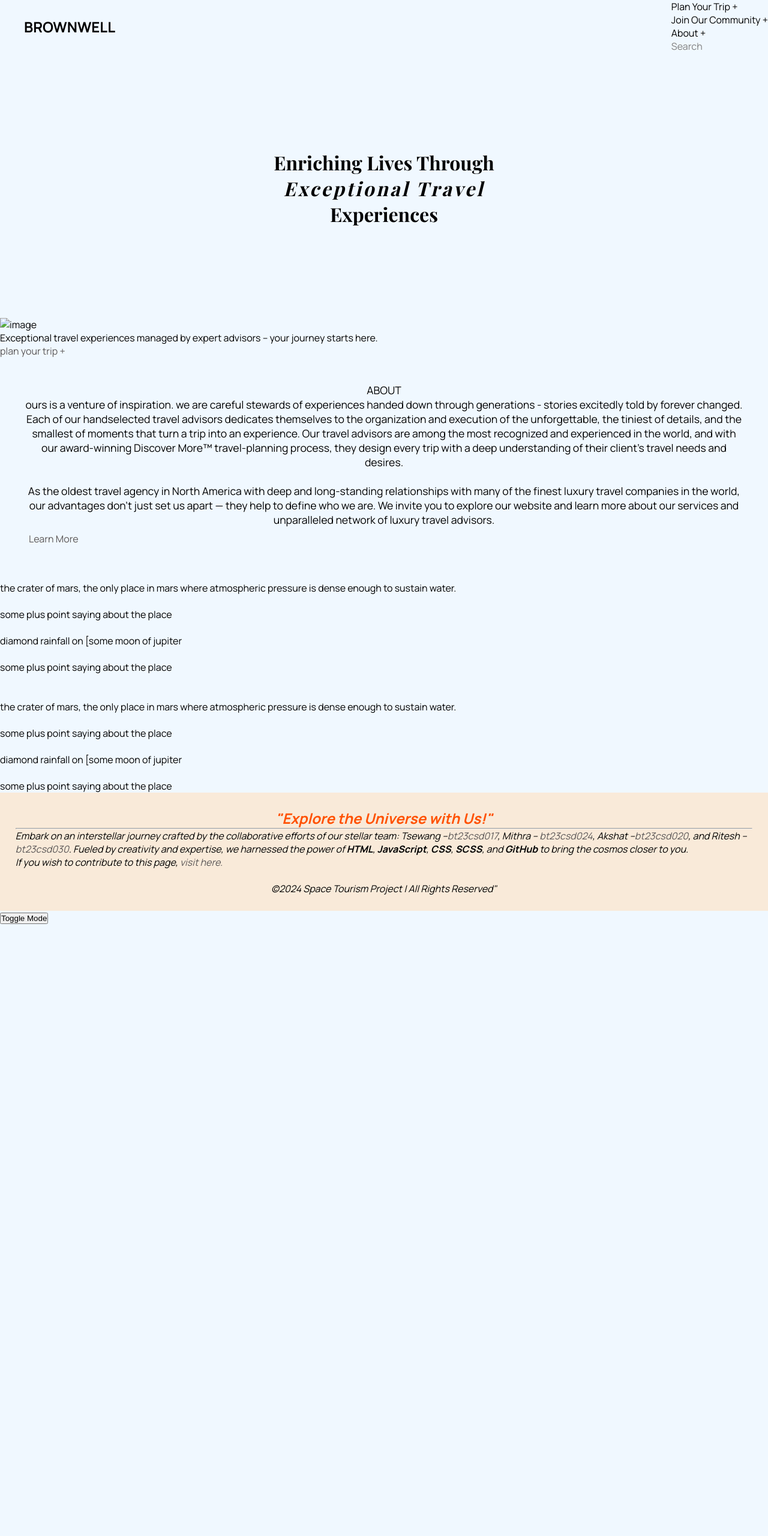
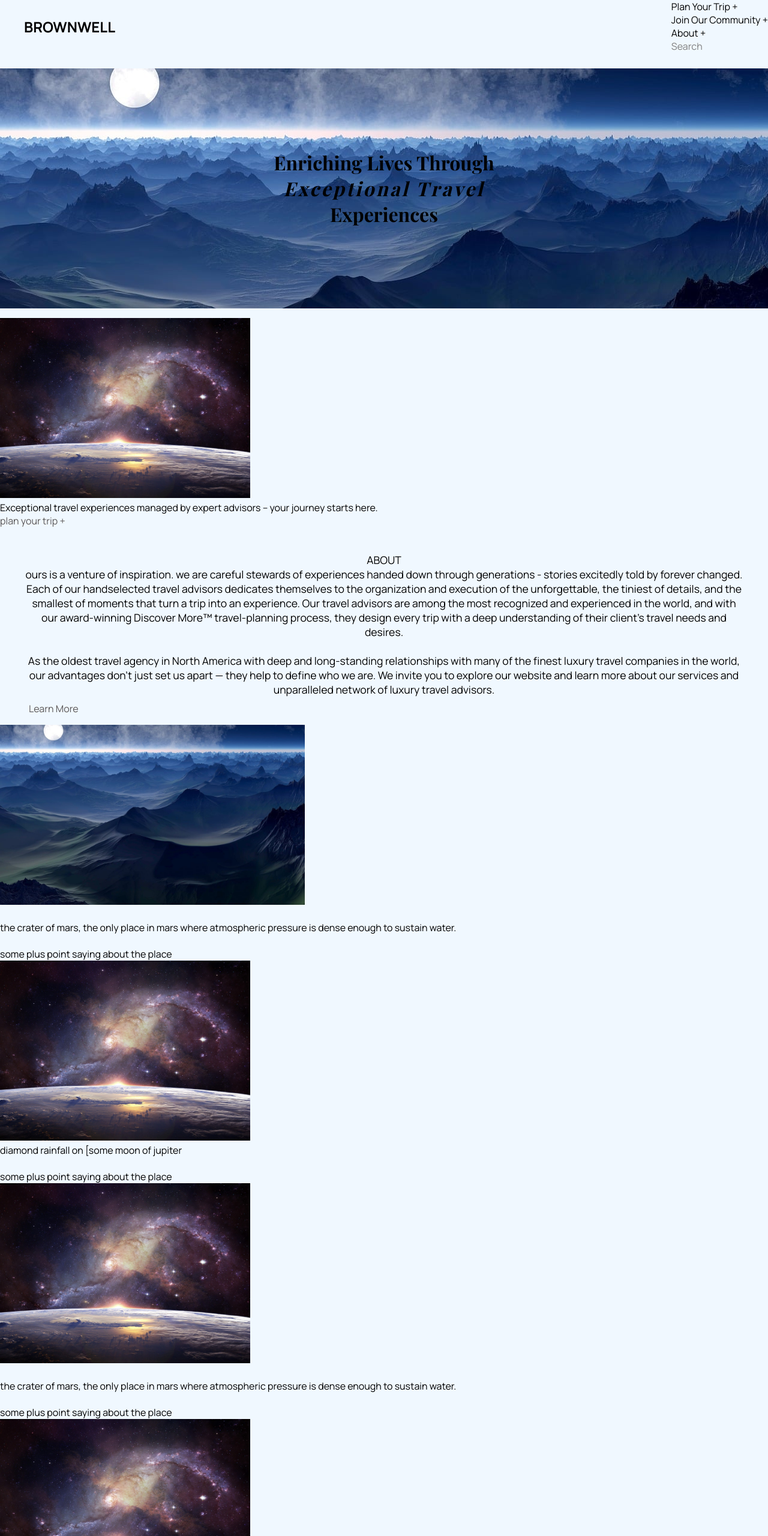
Before and after one commit to dioskit/final-WP-project, a plain HTML site: page index.html in a window 1280 px wide. Shown: the top 2560 px of the page at 60% size. Before the commit the page ends 1540 px from the top, so only its background shows below. Drawn offline with nearby package versions, Linux system fonts and the light colour scheme; the site is published under a folder, as on GitHub Pages, so addresses that start at the root find nothing; a web font is replaced by a local one.

Commit message:
path are fixed

```diff
--- a/index.html
+++ b/index.html
@@ -32,7 +32,7 @@
     <main>
         <section class="head-ad">
             <article id="plan-your-trip" class="left-img mini-ad">
-                <img src="/IMAGES/galaxy-1280x920.jpg" alt="image"height="300px">
+                <img src="IMAGES/galaxy-1280x920.jpg" alt="image"height="300px">
                 <p class="description">Exceptional travel experiences managed by expert advisors -- your journey starts here.</p>
                 <a href="#plan-your-trip" class="planYourTrip_link">plan your trip +</a>
             </article>
@@ -49,14 +49,14 @@
         <section class="diestinations">
            <!-- add gridbox to these -->
             <figure id="destinations">
-                <img src="/IMAGES/planet-1702788_1280.jpg" alt="" class="destination-image" id="destination" height="300px">
+                <img src="IMAGES/planet-1702788_1280.jpg" alt="" class="destination-image" id="destination" height="300px">
                 <figcaption>
                     <img src="" alt="" class="destination-image" id="destination">
                     <p class="description-destination">
                         the crater of mars, the only place in mars where atmospheric pressure is dense enough to sustain water.<br><br>
                         some plus point saying about the place
                         <figcaption>
-                    <img src="/IMAGES/galaxy-1280x920.jpg" alt="" class="destination-image" id="destination" height="300px">
+                    <img src="IMAGES/galaxy-1280x920.jpg" alt="" class="destination-image" id="destination" height="300px">
                     <p class="description-destination">
                         diamond rainfall on [some moon of jupiter<br><br>
                         some plus point saying about the place
@@ -64,14 +64,14 @@
                 </figcaption>
             </figure>
             <figure id="destinations">
-                <img src="/IMAGES/galaxy-1280x920.jpg" alt="" class="destination-image" id="destination" height="300px">
+                <img src="IMAGES/galaxy-1280x920.jpg" alt="" class="destination-image" id="destination" height="300px">
                 <figcaption>
                     <img src="" alt="" class="destination-image" id="destination">
                     <p class="description-destination">
                         the crater of mars, the only place in mars where atmospheric pressure is dense enough to sustain water.<br><br>
                         some plus point saying about the place
                         <figcaption>
-                    <img src="/IMAGES/galaxy-1280x920.jpg" alt="" class="destination-image" id="destination" height="300px">
+                    <img src="IMAGES/galaxy-1280x920.jpg" alt="" class="destination-image" id="destination" height="300px">
                     <p class="description-destination">
                         diamond rainfall on [some moon of jupiter<br><br>
                         some plus point saying about the place
--- a/styles.css
+++ b/styles.css
@@ -43,7 +43,7 @@ body{
     text-align: center;
     font-family:"Playfair Display",serif;
     font-weight:700;
-    background-image: url("/IMAGES/planet-1702788_1280.jpg");
+    background-image: url("IMAGES/planet-1702788_1280.jpg");
     height: 400px;
     color:black;
 }
```
